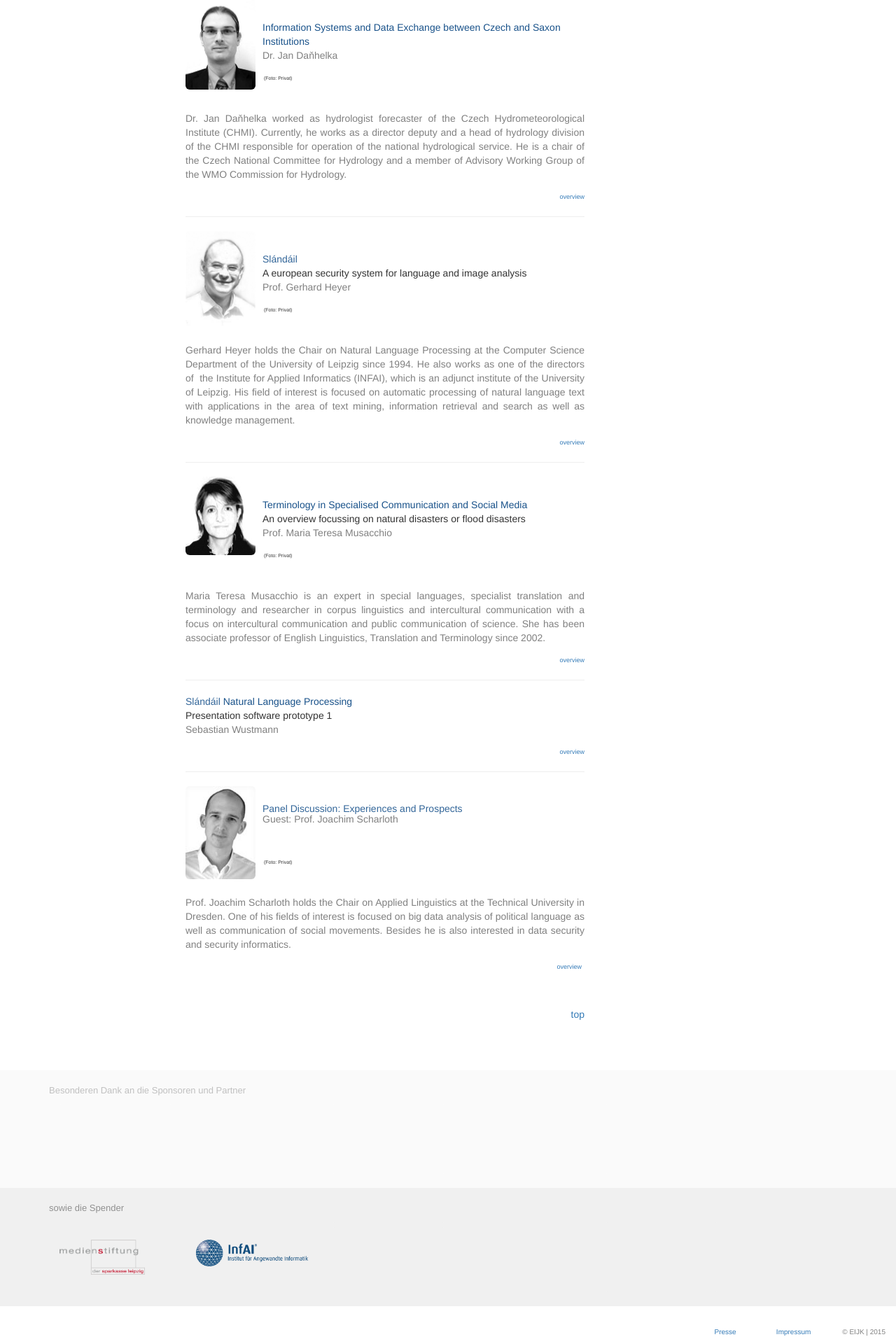
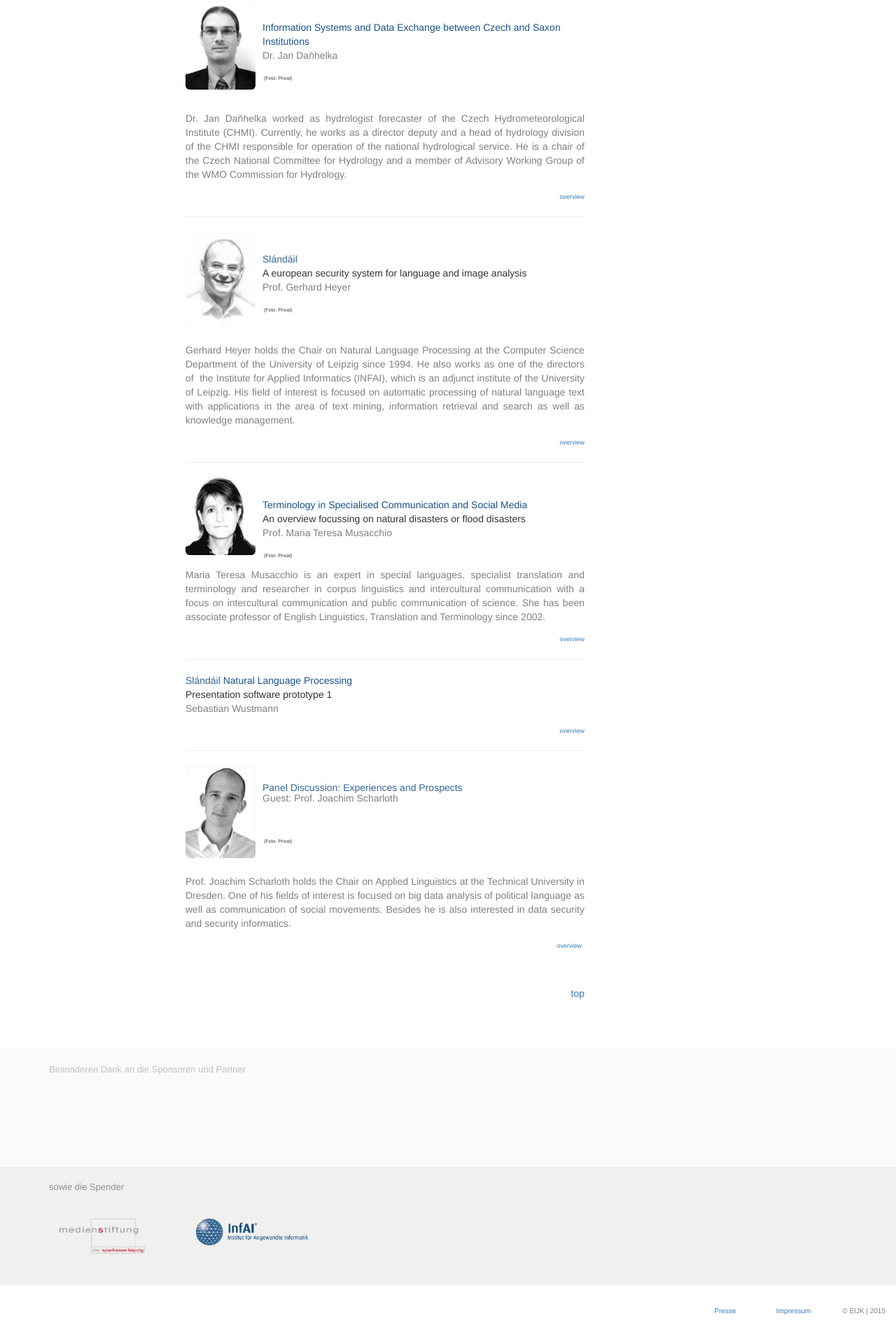
Before and after one commit to susedev/test, a Jekyll site: the page built from titles-and-speakers.html, in a window 1280 px wide. Shown: the part 2672-4592 px from the top of the page at 70% size. Built offline with Jekyll 4.4.1, drawn with Linux system fonts in a browser that asks for light colours; nearby versions of some CDN libraries; after the commit the page ends 4562 px from its top, so only the background shows below that.

Commit message:
Edit from JekyllCMS

```diff
--- a/titles-and-speakers.html
+++ b/titles-and-speakers.html
@@ -181,8 +181,6 @@ An overview focussing on natural disasters or flood disasters<br />
 
 <p><span style="font-size:7px;">&nbsp;</span><span style="font-size:7px;">(Foto: Privat)</span></p>
 
-<p style="text-align: justify;">&nbsp;</p>
-
 <p style="text-align: justify;"><span style="color:#808080;">Maria Teresa Musacchio is an expert in special languages, specialist translation and terminology and researcher in corpus linguistics and intercultural communication with a focus on intercultural communication and public communication of science. She has been associate professor of English Linguistics, Translation and Terminology since 2002.</span></p>
 
 <p style="text-align: right;"><span style="color: #808080;"><span style="font-size: xx-small;"><a href="{{ site.base_url }}/programme.html">overview</a></span> </span></p>
```
